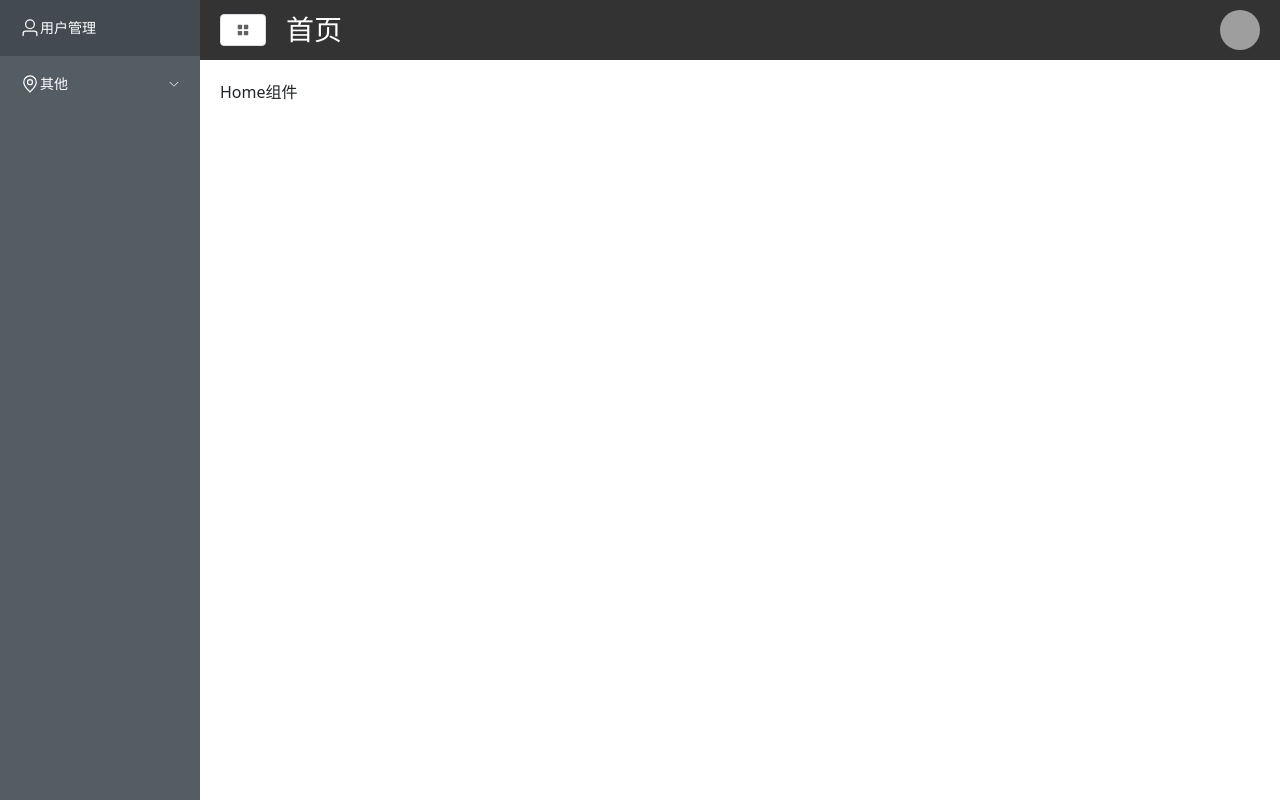
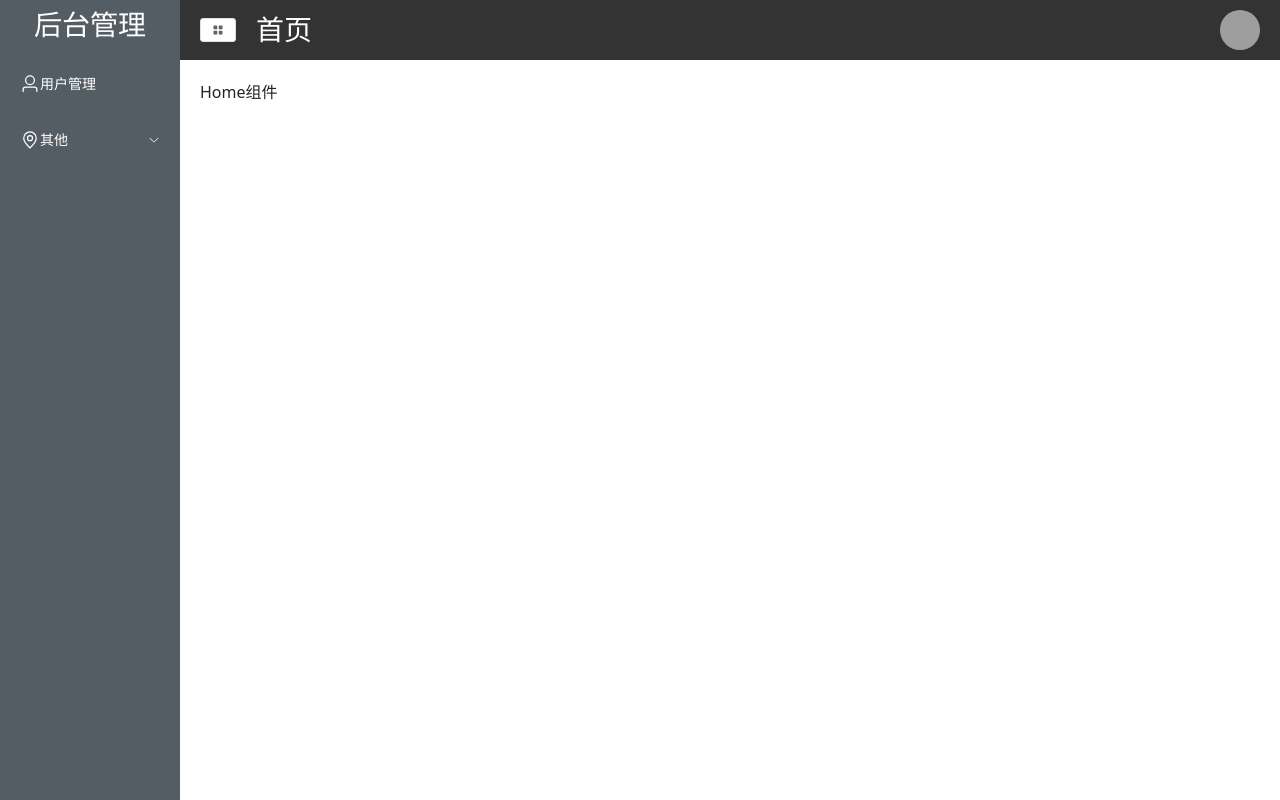
Before and after one commit to GWillS163/vuelearn, a Vue app: page / in a window 1280 px wide. Built offline with nearby package versions, Linux system fonts and the light colour scheme; grey boxes are pictures that could not be loaded.

Commit message:
lesson11_over_sideBarCollapse

```diff
--- a/package.json
+++ b/package.json
@@ -19,7 +19,8 @@
     "less-loader": "^6.2.0",
     "vite": "^3.1.8",
     "vue": "^3.2.13",
-    "vue-demi": "^0.13.11"
+    "vue-demi": "^0.13.11",
+    "vuex": "^4.1.0"
   },
   "devDependencies": {
     "@babel/core": "^7.12.16",
--- a/src/components/CommonAside.vue
+++ b/src/components/CommonAside.vue
@@ -1,13 +1,15 @@
 <template>
-    <el-aside width="200px">
+    <el-aside :width="$store.state.isCollapse ? '180px' : '64px'">
         <el-menu
           default-active="2"
           class="el-menu-vertical-demo"
           background-color="#545c64"
           text-color="#ffffff"
-          @open="handleOpen"
-          @close="handleClose"
+          :collapse="!$store.state.isCollapse"
+          :collapse-transition="false"
         >
+          <h3 v-show="$store.state.isCollapse">后台管理</h3>
+          <h3 v-show="!$store.state.isCollapse">后台</h3>
           <el-menu-item
               :index="item.path"
               v-for="item in noChildren()"
@@ -42,6 +44,7 @@
 </template>
 
 <script>
+
 export default {
   name: "CommonAside",
   setup() {
@@ -83,8 +86,8 @@ export default {
       const hasChildren = () => {
         return list.filter((item) => item.children);
       };
+
   return {
-    list,
     noChildren,
     hasChildren
   }
@@ -102,6 +105,12 @@ export default {
 }
 .el-menu {
   border-right: none;
+  h3 {
+  line-height: 48px;
+  color: #fff;
+  text-align: center;
+}
 }
 
+
 </style>
--- a/src/components/CommonHeader.vue
+++ b/src/components/CommonHeader.vue
@@ -1,8 +1,9 @@
 <template>
   <el-header>
     <div class="l-content">
-<!--      Content-->
-      <el-button value="Menu" icon="menu"></el-button>
+      <el-button value="Menu" icon="menu" size="small"
+      @click="handleCollapse"
+      ></el-button>
       <h3>首页</h3>
     </div>
     <div class="r-content">
@@ -29,9 +30,10 @@
 <script>
 import {  defineComponent } from "vue-demi";
 // import { useRouter } from "vue-router";
-// import { useStore } from "vuex";
+import { useStore } from "vuex";
 export default defineComponent({
   setup(){
+    const store = useStore();
     // const imgSrc = require('../assets/images/user.png')
     let getImageUrl = () => {
       // console.log(import.meta.url);
@@ -39,8 +41,14 @@ export default defineComponent({
       return new URL(`../assets/images/user.png`, import.meta.url).href;
       // return new URL(`../assets/images/${user}.png`, import.meta.url).href;
     }
+
+    let handleCollapse = () => {
+      store.commit("updateIsCollapse", "233");
+    }
+
     return {
-      getImageUrl
+      getImageUrl,
+      handleCollapse
     }
   },
   name: 'CommonHeader'
--- a/src/main.js
+++ b/src/main.js
@@ -2,6 +2,7 @@ import { createApp } from 'vue'
 import App from './App.vue'
 import router from './router'
 import './assets/less/index.less'
+import store from './store/index.js'
 const app = createApp(App)
 
 import BootstrapVue3 from 'bootstrap-vue-3'
@@ -20,6 +21,6 @@ for (const [key, component] of Object.entries(ElementPlusIconsVue)) {
   app.component(key, component)
 }
 
-app.use(router)
+app.use(router).use(store)
 app.mount('#app')
 //test
--- /dev/null
+++ b/src/store/index.js
@@ -0,0 +1,13 @@
+
+import { createStore } from 'vuex'
+export default createStore({
+    state: {
+        isCollapse: true
+    },
+    mutations: {
+        updateIsCollapse(state, payload) {
+            console.log(payload);
+            state.isCollapse = !state.isCollapse
+        }
+    }
+})
```
Also changed, not shown: src/views/Main.vue (+6 -7 lines), 1 other file (tests, documents, lock files or other folders).
